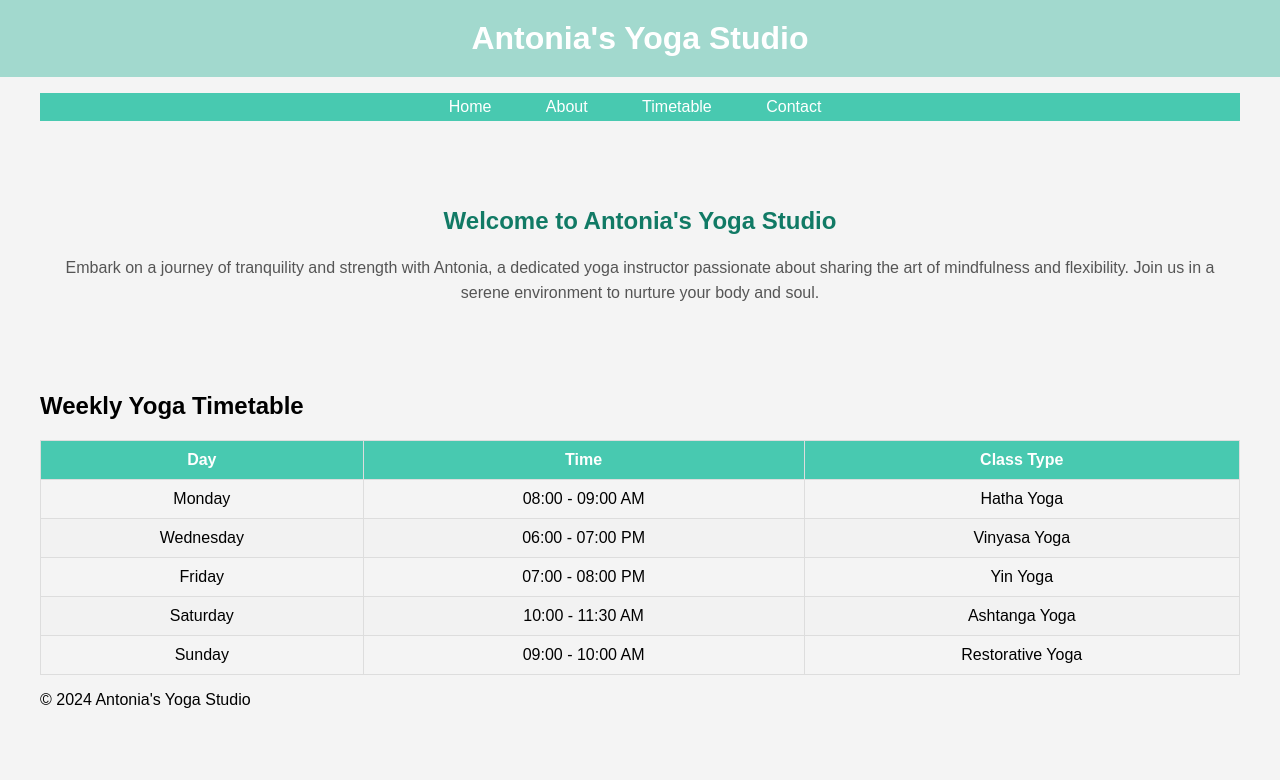
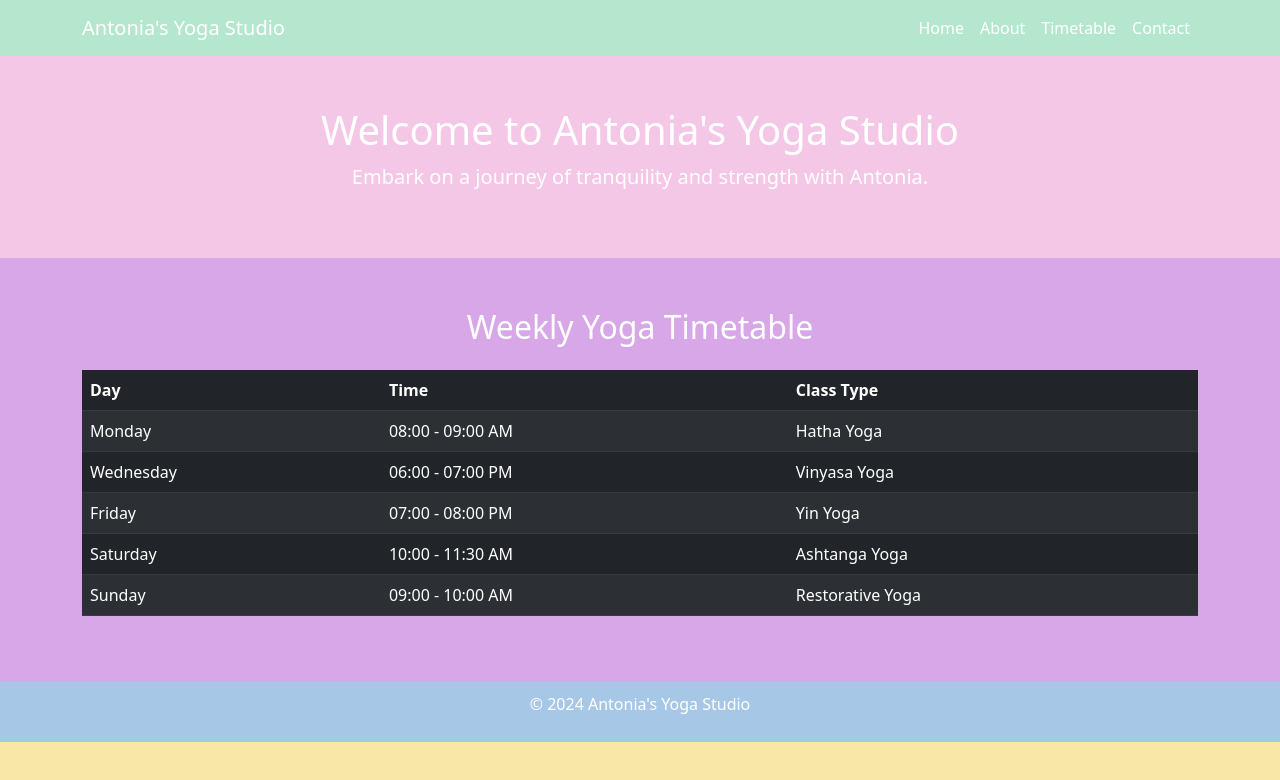
Before and after one commit to antoniahoffmann/antoniahoffmann.github.io, a plain HTML site: page index.html in a window 1280 px wide. Drawn offline with nearby package versions, Linux system fonts and the light colour scheme.

Commit message:
Update index.html

```diff
--- a/index.html
+++ b/index.html
@@ -4,179 +4,130 @@
     <meta charset="UTF-8">
     <meta name="viewport" content="width=device-width, initial-scale=1.0">
     <title>Antonia's Yoga Studio</title>
+    <!-- Bootstrap CSS -->
+    <link href="https://cdn.jsdelivr.net/npm/bootstrap@5.3.0/dist/css/bootstrap.min.css" rel="stylesheet">
     <style>
-        body {
-            font-family: 'Arial', sans-serif;
-            margin: 0;
-            padding: 0;
-            background-color: #f4f4f4;
+        :root {
+            --bs-pastel-green: #b4e7ce;
+            --bs-pastel-blue: #a7c7e7;
+            --bs-pastel-yellow: #f9e7a7;
+            --bs-pastel-pink: #f4c7e7;
+            --bs-pastel-purple: #d7a7e7;
         }
 
-        .container {
-            max-width: 1200px;
-            margin: auto;
-            padding: 0 20px;
+        body {
+            background-color: var(--bs-pastel-yellow);
+            color: #333;
         }
 
-        header {
-            background-color: #a2d9ce;
-            padding: 20px 0;
-            text-align: center;
+        .navbar-custom {
+            background-color: var(--bs-pastel-green);
         }
 
-        header h1 {
-            margin: 0;
+        .nav-link {
+            color: #fff !important;
+        }
+
+        .nav-link:hover {
+            color: #000 !important;
+        }
+
+        .hero-section {
+            padding: 50px 0;
+            background-color: var(--bs-pastel-pink);
             color: #fff;
         }
 
-        nav ul {
-            padding: 0;
-            list-style: none;
-            text-align: center;
-            background-color: #48c9b0;
+        .timetable-section {
+            padding: 50px 0;
+            background-color: var(--bs-pastel-purple);
+            color: #fff;
         }
 
-        nav ul li {
-            display: inline;
-            margin-right: 10px;
-        }
-
-        nav ul li a {
-            text-decoration: none;
-            color: white;
-            padding: 5px 20px;
-            display: inline-block;
-        }
-
-        nav ul li a:hover {
-            background-color: #117a65;
-        }
-
-        .intro {
+        footer {
+            background-color: var(--bs-pastel-blue);
+            color: #fff;
+            padding: 10px 0;
             text-align: center;
-            padding: 50px 20px;
-        }
-
-        .intro h2 {
-            color: #117a65;
-        }
-
-        .intro p {
-            color: #555;
-            line-height: 1.6;
-        }
-
-        .timetable {
-            width: 100%;
-            border-collapse: collapse;
-            margin-top: 20px;
-        }
-
-        .timetable th, .timetable td {
-            padding: 10px;
-            border: 1px solid #ddd;
-            text-align: center;
-        }
-
-        .timetable th {
-            background-color: #48c9b0;
-            color: white;
-        }
-
-        .timetable tr:nth-child(even) {
-            background-color: #f2f2f2;
-        }
-
-        @media (max-width: 768px) {
-            nav ul li {
-                display: block;
-                margin-right: 0;
-            }
-
-            .timetable, .timetable th, .timetable td {
-                display: block;
-            }
-
-            .timetable th, .timetable td {
-                text-align: left;
-            }
-
-            .timetable td {
-                padding-left: 50%;
-                position: relative;
-            }
-
-            .timetable td::before {
-                content: attr(data-label);
-                position: absolute;
-                left: 10px;
-                font-weight: bold;
-            }
         }
     </style>
 </head>
 <body>
-    <header>
+
+    <nav class="navbar navbar-expand-lg navbar-dark navbar-custom">
         <div class="container">
-            <h1>Antonia's Yoga Studio</h1>
+            <a class="navbar-brand" href="#">Antonia's Yoga Studio</a>
+            <button class="navbar-toggler" type="button" data-bs-toggle="collapse" data-bs-target="#navbarNav" aria-controls="navbarNav" aria-expanded="false" aria-label="Toggle navigation">
+                <span class="navbar-toggler-icon"></span>
+            </button>
+            <div class="collapse navbar-collapse" id="navbarNav">
+                <ul class="navbar-nav ms-auto">
+                    <li class="nav-item">
+                        <a class="nav-link active" aria-current="page" href="#home">Home</a>
+                    </li>
+                    <li class="nav-item">
+                        <a class="nav-link" href="#about">About</a>
+                    </li>
+                    <li class="nav-item">
+                        <a class="nav-link" href="#timetable">Timetable</a>
+                    </li>
+                    <li class="nav-item">
+                        <a class="nav-link" href="#contact">Contact</a>
+                    </li>
+                </ul>
             </div>
-    </header>
-    <nav>
-        <div class="container">
-            <ul>
-                <li><a href="#home">Home</a></li>
-                <li><a href="#about">About</a></li>
-                <li><a href="#timetable">Timetable</a></li>
-                <li><a href="#contact">Contact</a></li>
-            </ul>
         </div>
     </nav>
 
-    <section class="intro" id="home">
+    <section class="hero-section text-center" id="home">
         <div class="container">
-            <h2>Welcome to Antonia's Yoga Studio</h2>
-            <p>Embark on a journey of tranquility and strength with Antonia, a dedicated yoga instructor passionate about sharing the art of mindfulness and flexibility. Join us in a serene environment to nurture your body and soul.</p>
+            <h1>Welcome to Antonia's Yoga Studio</h1>
+            <p class="lead">Embark on a journey of tranquility and strength with Antonia.</p>
         </div>
     </section>
 
-    <section class="container" id="timetable">
-        <h2>Weekly Yoga Timetable</h2>
-        <table class="timetable">
+    <section class="timetable-section" id="timetable">
+        <div class="container">
+            <h2 class="text-center mb-4">Weekly Yoga Timetable</h2>
+            <div class="table-responsive">
+                <table class="table table-dark table-striped">
                     <thead>
                         <tr>
-                    <th>Day</th>
-                    <th>Time</th>
-                    <th>Class Type</th>
+                            <th scope="col">Day</th>
+                            <th scope="col">Time</th>
+                            <th scope="col">Class Type</th>
                         </tr>
                     </thead>
                     <tbody>
                         <tr>
-                    <td data-label="Day">Monday</td>
-                    <td data-label="Time">08:00 - 09:00 AM</td>
-                    <td data-label="Class Type">Hatha Yoga</td>
+                            <td>Monday</td>
+                            <td>08:00 - 09:00 AM</td>
+                            <td>Hatha Yoga</td>
                         </tr>
                         <tr>
-                    <td data-label="Day">Wednesday</td>
-                    <td data-label="Time">06:00 - 07:00 PM</td>
-                    <td data-label="Class Type">Vinyasa Yoga</td>
+                            <td>Wednesday</td>
+                            <td>06:00 - 07:00 PM</td>
+                            <td>Vinyasa Yoga</td>
                         </tr>
                         <tr>
-                    <td data-label="Day">Friday</td>
-                    <td data-label="Time">07:00 - 08:00 PM</td>
-                    <td data-label="Class Type">Yin Yoga</td>
+                            <td>Friday</td>
+                            <td>07:00 - 08:00 PM</td>
+                            <td>Yin Yoga</td>
                         </tr>
                         <tr>
-                    <td data-label="Day">Saturday</td>
-                    <td data-label="Time">10:00 - 11:30 AM</td>
-                    <td data-label="Class Type">Ashtanga Yoga</td>
+                            <td>Saturday</td>
+                            <td>10:00 - 11:30 AM</td>
+                            <td>Ashtanga Yoga</td>
                         </tr>
                         <tr>
-                    <td data-label="Day">Sunday</td>
-                    <td data-label="Time">09:00 - 10:00 AM</td>
-                    <td data-label="Class Type">Restorative Yoga</td>
+                            <td>Sunday</td>
+                            <td>09:00 - 10:00 AM</td>
+                            <td>Restorative Yoga</td>
                         </tr>
                     </tbody>
                 </table>
+            </div>
+        </div>
     </section>
 
     <footer>
@@ -184,5 +135,8 @@
             <p>&copy; 2024 Antonia's Yoga Studio</p>
         </div>
     </footer>
+
+    <!-- Bootstrap JS and its dependencies -->
+    <script src="https://cdn.jsdelivr.net/npm/bootstrap@5.3.0/dist/js/bootstrap.bundle.min.js"></script>
 </body>
 </html>
```
Lines whose indentation alone changed are shown as unchanged.
